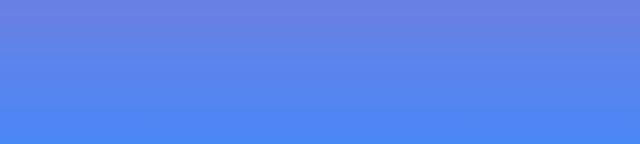
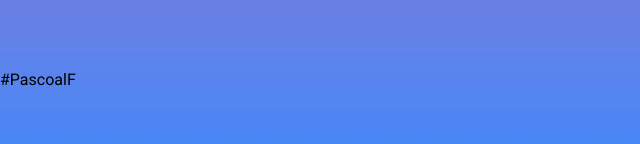
Before and after one commit to Lost-Fernandes/Aulaformulario.github.io, a plain HTML site: page index.html in a window 1280 px wide. Shown: the part 634-778 px from the top of the page, 0-640 px from the left. Drawn offline with Linux system fonts and the light colour scheme.

Commit message:
Update index.html

```diff
--- a/index.html
+++ b/index.html
@@ -41,7 +41,9 @@
                 <button type="submit" id="btn-enviar" class="btn-enviar">Enviar</button>
             </form>
         </main>
-
+        <div id="hashtag">
+      #PascoalF
+        </div>
         <script src="src/js/index.js"></script>
     </body>
 </html>
```
